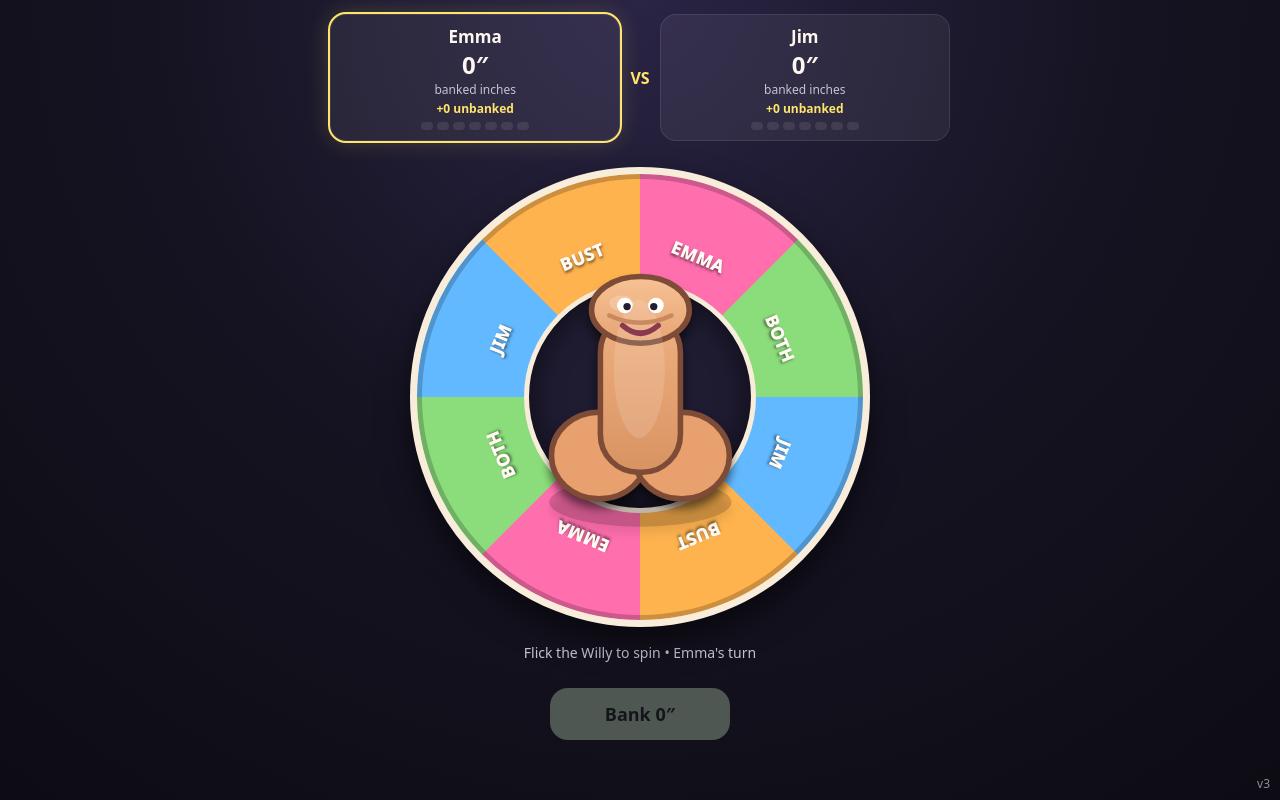
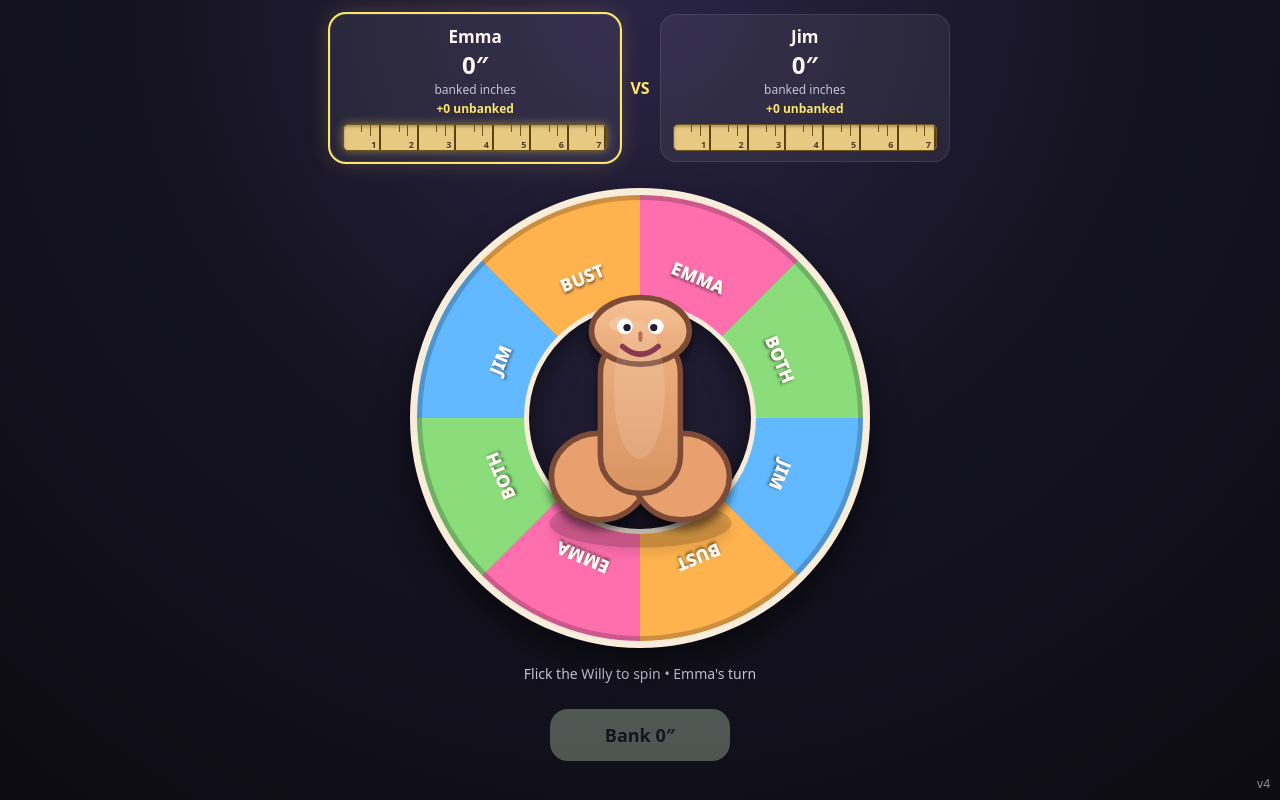
Before and after one commit to z7zt8z8w7t-ops/Silly-Willy, a plain HTML site: page index.html in a window 1280 px wide. Both pictures are taken after a click on the button "Start Game". Drawn offline with Linux system fonts and the light colour scheme.

Commit message:
Add files via upload

```diff
--- a/index.html
+++ b/index.html
@@ -6,7 +6,7 @@
 <meta name="theme-color" content="#191726" />
 <link rel="manifest" href="manifest.json" />
 <link rel="apple-touch-icon" href="icon-192.png" />
-<title>Silly Willy v3</title>
+<title>Silly Willy v4</title>
 <style>
   :root{
     --bg:#151321; --panel:#221f33; --panel2:#2b2740; --text:#fff7ef; --muted:#c9c2d3;
@@ -64,11 +64,19 @@
   .modalbox h2{margin-top:0}.modalbox p,.modalbox li{color:#ded8e5;line-height:1.45}
   .close{width:100%;margin-top:10px}
   .win-title{font-size:44px;font-weight:950;text-align:center}.win-sub{text-align:center;color:var(--muted);font-size:18px}
-  .scorebar{display:flex;gap:4px;justify-content:center;margin-top:5px}.seg{width:12px;height:8px;border-radius:4px;background:#ffffff18}.seg.on{background:var(--accent)}
+  .scorebar{position:relative;height:27px;margin-top:7px;border-radius:5px;background:#e7c982;border:1px solid #6f5420;overflow:hidden;box-shadow:inset 0 2px 3px #0004}
+  .ruler-fill{position:absolute;left:0;top:0;bottom:0;width:0;background:#ffe56b;transition:width .28s ease}
+  .ruler-unbanked{position:absolute;top:0;bottom:0;width:0;background:repeating-linear-gradient(135deg,#fff3a4 0 6px,#e5b94b 6px 12px);opacity:.95;transition:left .28s ease,width .28s ease}
+  .ruler-ticks{position:absolute;inset:0;display:grid;grid-template-columns:repeat(7,1fr);pointer-events:none}
+  .ruler-inch{position:relative;border-right:2px solid #5c4316}
+  .ruler-inch::before{content:"";position:absolute;right:24%;top:0;width:1px;height:42%;background:#6f5420}
+  .ruler-inch::after{content:"";position:absolute;right:49%;top:0;width:1px;height:28%;background:#6f5420}
+  .ruler-num{position:absolute;right:3px;bottom:1px;font-size:9px;line-height:1;font-weight:900;color:#4c3613;text-shadow:0 1px #fff5}
+  .score.active .scorebar{box-shadow:0 0 10px #ffe56b66,inset 0 2px 3px #0004}
 </style>
 </head>
 <body>
-<div class="version">v3</div>
+<div class="version">v4</div>
 
 <section id="start" class="screen">
   <div class="title">Silly Willy</div>
@@ -94,7 +102,7 @@
       <g class="eye"><circle cx="106" cy="58" r="7" fill="#fff"/><circle cx="108" cy="59" r="3.3" fill="#241d31"/></g>
       <g class="eye"><circle cx="134" cy="58" r="7" fill="#fff"/><circle cx="132" cy="59" r="3.3" fill="#241d31"/></g>
       <path d="M104 76 Q120 90 136 76" fill="none" stroke="#8a3950" stroke-width="5" stroke-linecap="round"/>
-      <path d="M92 67 Q120 80 148 67" fill="none" stroke="#c7845b" stroke-width="4" stroke-linecap="round" opacity=".9"/>
+      <path d="M120 64 L120 70" fill="none" stroke="#b56f50" stroke-width="3.5" stroke-linecap="round"/>
       <path d="M78 175 q-16 -10 -28 4" fill="none" stroke="#7e4c36" stroke-width="5" stroke-linecap="round" opacity=".8"/>
       <path d="M162 175 q16 -10 28 4" fill="none" stroke="#7e4c36" stroke-width="5" stroke-linecap="round" opacity=".8"/>
     </svg>
@@ -134,7 +142,7 @@
       <circle cx="106" cy="58" r="7" fill="#fff"/><circle cx="108" cy="59" r="3.3" fill="#241d31"/>
       <circle cx="134" cy="58" r="7" fill="#fff"/><circle cx="132" cy="59" r="3.3" fill="#241d31"/>
       <path d="M104 76 Q120 90 136 76" fill="none" stroke="#8a3950" stroke-width="5" stroke-linecap="round"/>
-      <path d="M92 67 Q120 80 148 67" fill="none" stroke="#c7845b" stroke-width="4" stroke-linecap="round" opacity=".9"/>
+      <path d="M120 64 L120 70" fill="none" stroke="#b56f50" stroke-width="3.5" stroke-linecap="round"/>
     </svg>
   </div>
   <div id="hint" class="hint">Flick the Willy to spin • Emma's turn</div>
@@ -177,7 +185,7 @@
 </div>
 
 <script>
-const VERSION='v3';
+const VERSION='v4';
 const CATEGORIES=['Emma','Both','Jim','Bust','Emma','Both','Jim','Bust'];
 const state={active:'Emma', banked:{Emma:0,Jim:0}, unbanked:{Emma:0,Jim:0}, spinning:false, wheelRotation:0, willyRotation:0, currentCategory:null};
 
@@ -357,11 +365,28 @@ function setupLabels(){
   });
   wheel.appendChild(labels);
 }
-function bars(id,val){ const el=document.getElementById(id); el.innerHTML=''; for(let i=0;i<7;i++){const s=document.createElement('span');s.className='seg'+(i<val?' on':'');el.appendChild(s)}}
+function ruler(id,banked,unbanked){
+  const el=document.getElementById(id);
+  const b=Math.max(0,Math.min(7,banked));
+  const u=Math.max(0,Math.min(7-b,unbanked));
+  el.innerHTML='<div class="ruler-fill"></div><div class="ruler-unbanked"></div><div class="ruler-ticks"></div>';
+  const fill=el.querySelector('.ruler-fill');
+  const pending=el.querySelector('.ruler-unbanked');
+  const ticks=el.querySelector('.ruler-ticks');
+  fill.style.width=`${(b/7)*100}%`;
+  pending.style.left=`${(b/7)*100}%`;
+  pending.style.width=`${(u/7)*100}%`;
+  for(let i=1;i<=7;i++){
+    const inch=document.createElement('div');
+    inch.className='ruler-inch';
+    inch.innerHTML=`<span class="ruler-num">${i}</span>`;
+    ticks.appendChild(inch);
+  }
+}
 function updateHUD(){
   emmaInches.textContent=state.banked.Emma; jimInches.textContent=state.banked.Jim;
   emmaUnbanked.textContent=state.unbanked.Emma; jimUnbanked.textContent=state.unbanked.Jim;
-  bars('emmaBar',state.banked.Emma); bars('jimBar',state.banked.Jim);
+  ruler('emmaBar',state.banked.Emma,state.unbanked.Emma); ruler('jimBar',state.banked.Jim,state.unbanked.Jim);
   emmaScore.classList.toggle('active',state.active==='Emma'); jimScore.classList.toggle('active',state.active==='Jim');
   hint.textContent=`Flick the Willy to spin • ${state.active}'s turn`;
   const available=state.unbanked[state.active];
```
Also changed, not shown: sw.js (+4 -17 lines), manifest.json.
